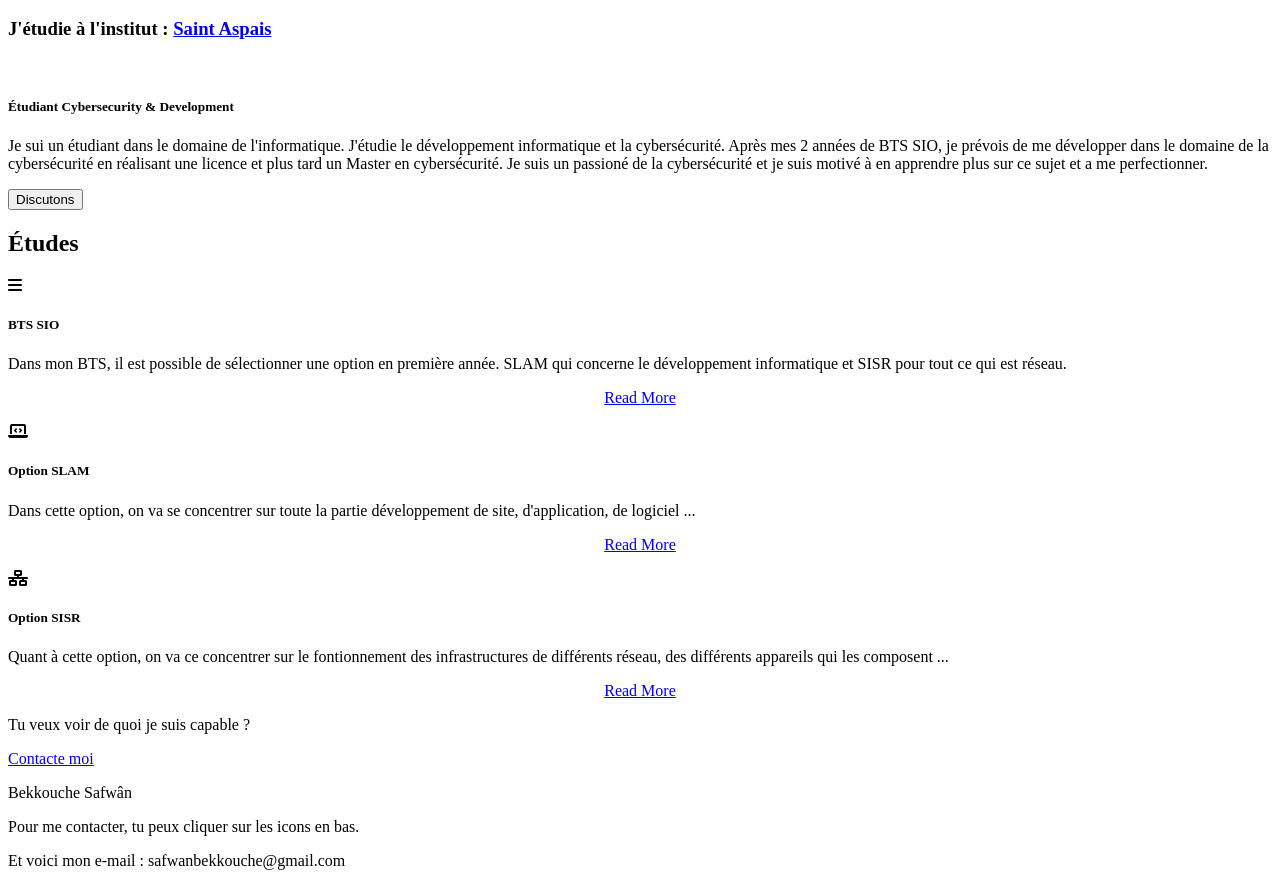
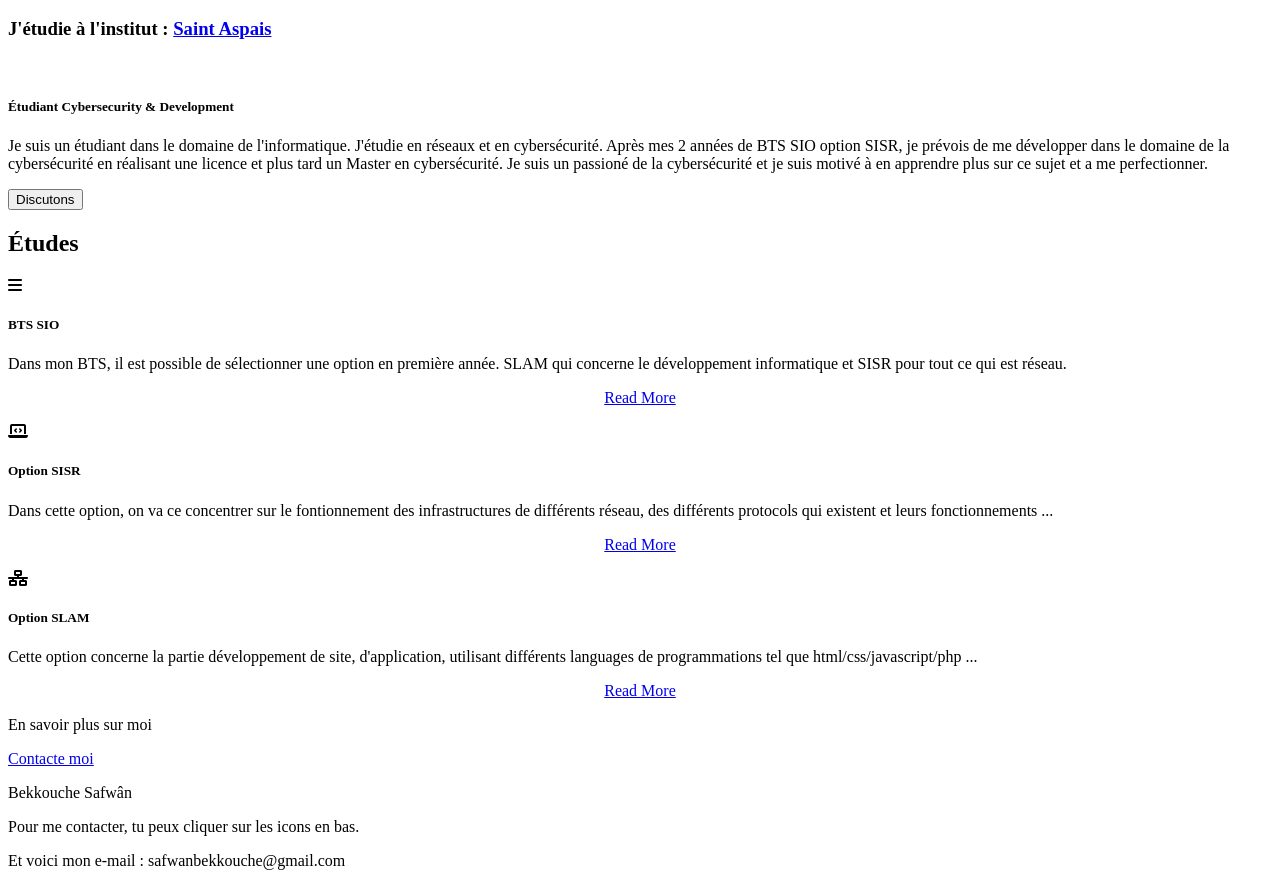
Before and after one commit to Mon-cef/Portfolio-a, a plain HTML site: page index.html in a window 1280 px wide. Shown: the part 322-1205 px from the top of the page. Drawn offline with nearby package versions, Linux system fonts and the light colour scheme.

Commit message:
Update index.html

```diff
--- a/index.html
+++ b/index.html
@@ -62,8 +62,8 @@
             <div class="about-text">
                 <h2>    </h2>
                 <h5>Étudiant <span>Cybersecurity & Development</span> </h5>
-                <p>Je sui un étudiant dans le domaine de <span>l'informatique</span>. J'étudie le <span>développement informatique</span>
-                    et <span>la cybersécurité</span>. Après mes 2 années de BTS SIO, je prévois de me développer dans le domaine de la <span>cybersécurité</span>
+                <p>Je suis un étudiant dans le domaine de <span>l'informatique</span>. J'étudie en <span>réseaux</span>
+                    et <span>en cybersécurité</span>. Après mes 2 années de BTS SIO option SISR, je prévois de me développer dans le domaine de la <span>cybersécurité</span>
                     en réalisant une <span>licence</span>
                     et plus tard un <span>Master</span> en cybersécurité. Je suis un <span>passioné</span> de la  cybersécurité
                     et je suis <span>motivé</span> à en apprendre plus sur ce sujet et a me <span>perfectionner</span>.</p>
@@ -94,9 +94,9 @@
 
                 <div class="card">
                     <i class="fa-solid fa-laptop-code"></i>
-                    <h5>Option SLAM</h5>
+                    <h5>Option SISR</h5>
                     <div class="pra">
-                        <p> Dans cette option, on va se concentrer sur toute la partie développement de site, d'application, de logiciel ...
+                        <p> Dans cette option, on va ce concentrer sur le fontionnement des infrastructures de différents réseau, des différents protocols qui existent et leurs fonctionnements ...
                         </p>
                         <p style="text-align: center;">
                             <a class="button" href="images/Referenciel_BTS_SIO.pdf" target="_blank">Read More</a>
@@ -106,9 +106,9 @@
 
                 <div class="card">
                     <i class="fa-solid fa-network-wired"></i>
-                    <h5>Option SISR</h5>
+                    <h5>Option SLAM</h5>
                     <div class="pra">
-                        <p> Quant à cette option, on va ce concentrer sur le fontionnement des infrastructures de différents réseau, des différents appareils qui les composent ...
+                        <p> Cette option concerne la partie développement de site, d'application, utilisant différents languages de programmations tel que html/css/javascript/php ...
                         </p>
                         <p style="text-align: center;">
                             <a class="button" href="images/Referenciel_BTS_SIO.pdf" target="_blank">Read More</a>
@@ -125,7 +125,7 @@
     <!----Contact Me--->
 
     <div class="contact-me">
-        <p>Tu veux voir de quoi je suis capable ?</p>
+        <p>En savoir plus sur moi</p>
         <a class="button-two" href="#ct">Contacte moi</a>
 
     </div>
```
